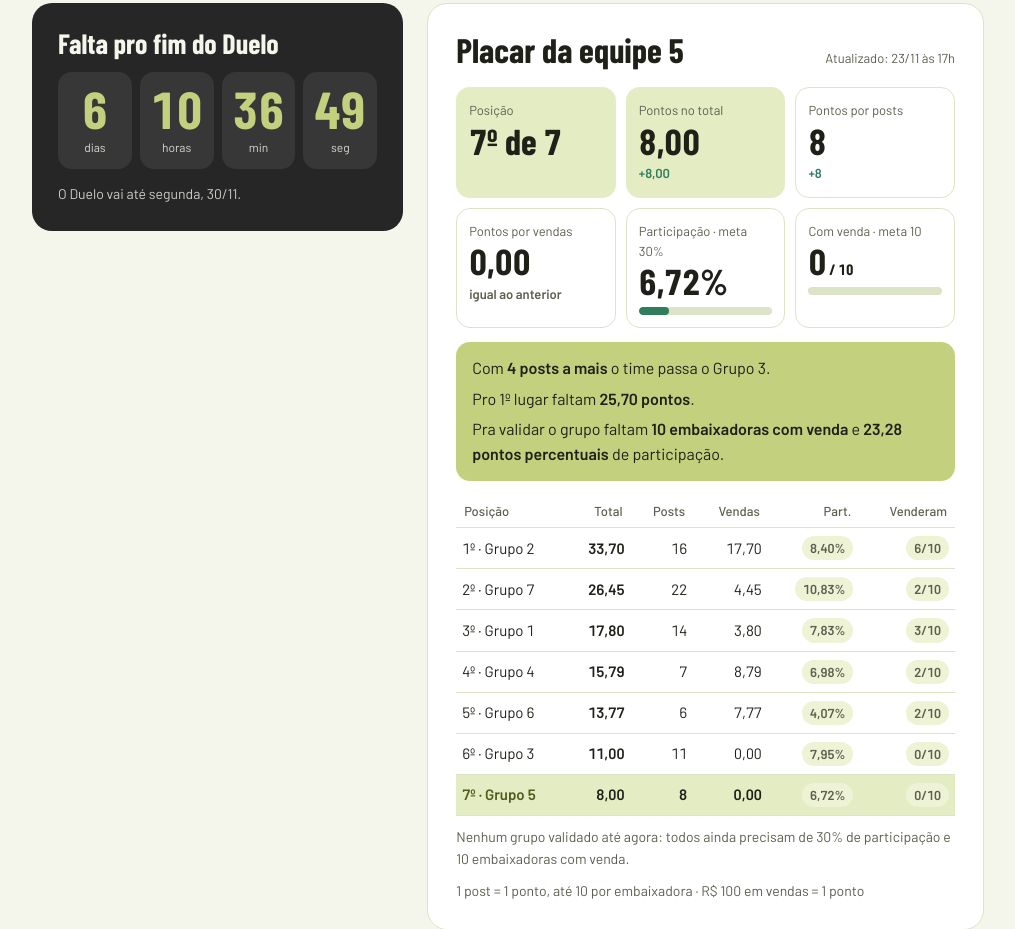
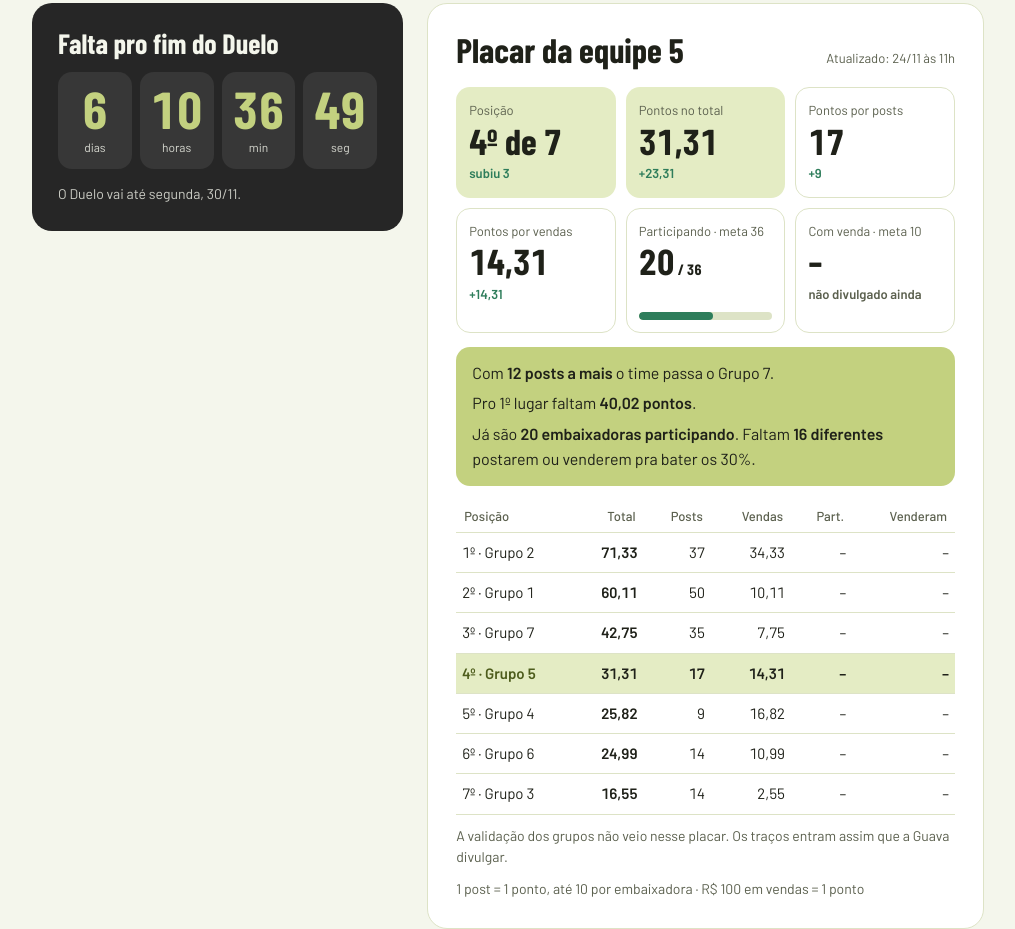
Before and after one commit to jhenifferal/Guava-Embaixadora-5, a plain HTML site: page index.html in a window 1280 px wide. Shown: the part 295-1224 px from the top of the page, without its empty margins (132-1147 px from the left). Drawn offline with nearby package versions, Linux system fonts and the light colour scheme; a web font is replaced by a local one.

Commit message:
Add files via upload

```diff
--- a/index.html
+++ b/index.html
@@ -81,7 +81,7 @@ legend{font-weight:500;font-size:15px;margin-bottom:6px;padding:0}
 .tile.main{background:var(--soft);border-color:transparent}
 .tile .k{font-size:13px;color:var(--muted)}
 .tile .v{font-family:var(--display);font-weight:800;font-size:36px;line-height:1.1;font-variant-numeric:tabular-nums lining-nums}
-.tile .d{font-size:13px;font-weight:600;white-space:nowrap}
+.tile .d{font-size:13px;font-weight:600}
 .d.up{color:var(--green)}.d.down{color:var(--err)}.d.eq{color:var(--muted)}
 .meter{height:8px;border-radius:99px;background:var(--line);overflow:hidden;margin-top:6px}
 .meter i{display:block;height:100%;background:var(--green);border-radius:99px}
@@ -292,21 +292,22 @@ footer{margin-top:28px;font-size:14px;color:var(--muted)}
   /* ===== PLACAR: atualize aqui a cada ranking da Guava =====
      atual: os números do ranking mais recente
      anterior: os números do ranking de antes (pra mostrar quanto mudou)
-     participacao em %, venderam = embaixadoras do grupo com pelo menos 1 venda */
+     participando / metaParticipacao: embaixadoras do grupo que já postaram ou venderam, e quantas o grupo precisa pros 30%
+     venderam: embaixadoras com pelo menos 1 venda (null quando a Guava não divulgou) */
   const PLACAR = {
-    atualizado: "23/11 às 17h",
-    atual:    {posicao: 7, total: 8.00, vendas: 0.00, posts: 8, participacao: 6.72, venderam: 0},
-    anterior: {posicao: null, total: 0, vendas: 0, posts: 0, participacao: 0, venderam: 0}
+    atualizado: "24/11 às 11h",
+    atual:    {posicao: 4, total: 31.31, vendas: 14.31, posts: 17, participando: 20, metaParticipacao: 36, venderam: null},
+    anterior: {posicao: 7, total: 8.00, vendas: 0.00, posts: 8, participando: null, metaParticipacao: 36, venderam: 0}
   };
-  /* Ranking de todos os grupos, igual ao placar da Guava */
+  /* Ranking de todos os grupos, igual ao placar da Guava (participacao e venderam: null quando não divulgado) */
   const RANKING = [
-    {grupo: "Grupo 2", posts: 16, vendas: 17.70, total: 33.70, participacao: 8.40, venderam: 6},
-    {grupo: "Grupo 7", posts: 22, vendas: 4.45, total: 26.45, participacao: 10.83, venderam: 2},
-    {grupo: "Grupo 1", posts: 14, vendas: 3.80, total: 17.80, participacao: 7.83, venderam: 3},
-    {grupo: "Grupo 4", posts: 7, vendas: 8.79, total: 15.79, participacao: 6.98, venderam: 2},
-    {grupo: "Grupo 6", posts: 6, vendas: 7.77, total: 13.77, participacao: 4.07, venderam: 2},
-    {grupo: "Grupo 3", posts: 11, vendas: 0.00, total: 11.00, participacao: 7.95, venderam: 0},
-    {grupo: "Grupo 5", posts: 8, vendas: 0.00, total: 8.00, participacao: 6.72, venderam: 0}
+    {grupo: "Grupo 2", posts: 37, vendas: 34.33, total: 71.33, participacao: null, venderam: null},
+    {grupo: "Grupo 1", posts: 50, vendas: 10.11, total: 60.11, participacao: null, venderam: null},
+    {grupo: "Grupo 7", posts: 35, vendas: 7.75, total: 42.75, participacao: null, venderam: null},
+    {grupo: "Grupo 5", posts: 17, vendas: 14.31, total: 31.31, participacao: null, venderam: null},
+    {grupo: "Grupo 4", posts: 9, vendas: 16.82, total: 25.82, participacao: null, venderam: null},
+    {grupo: "Grupo 6", posts: 14, vendas: 10.99, total: 24.99, participacao: null, venderam: null},
+    {grupo: "Grupo 3", posts: 14, vendas: 2.55, total: 16.55, participacao: null, venderam: null}
   ];
   const FIM = new Date("2026-11-30T23:59:59-03:00");
   /* Participantes: nome, Instagram, TikTok e no que a pessoa é boa (respostas do formulário) */
@@ -323,7 +324,8 @@ footer{margin-top:28px;font-size:14px;color:var(--muted)}
     {"nome": "Thata", "instagram": "Thaispezolato", "tiktok": "Thaispezolato", "boa": "Conteúdo"},
     {"nome": "Carol", "instagram": "@Carolcamppana", "tiktok": "@carolcamppana", "boa": "Vendas e conteúdo"},
     {"nome": "Luiza Fraga", "instagram": "@luizafragafl", "tiktok": "@luizafragafl", "boa": "Conteúdo"},
-    {"nome": "Mell", "instagram": "@mellziland", "tiktok": "@mellziland", "boa": "Vendas e conteúdo"}
+    {"nome": "Mell", "instagram": "@mellziland", "tiktok": "@mellziland", "boa": "Vendas e conteúdo"},
+    {"nome": "Lívia B", "instagram": "bianchii_liv", "tiktok": "Promoebeauty", "boa": "Vendas e conteúdo"}
   ];
   /* ===== fim da parte pra editar ===== */
 
@@ -345,8 +347,8 @@ footer{margin-top:28px;font-size:14px;color:var(--muted)}
     {k: "Pontos no total", v: n2(A.total), d: delta(A.total, P.total, n2), main: true},
     {k: "Pontos por posts", v: nf(A.posts), d: delta(A.posts, P.posts, nf)},
     {k: "Pontos por vendas", v: n2(A.vendas), d: delta(A.vendas, P.vendas, n2)},
-    {k: "Participação · meta 30%", v: n2(A.participacao) + "%", d: meter(A.participacao / 30 * 100)},
-    {k: "Com venda · meta 10", v: nf(A.venderam) + "<small style='font-size:15px'> / 10</small>", d: meter((A.venderam || 0) * 10, "warm")}
+    {k: "Participando · meta " + A.metaParticipacao, v: A.participando == null ? "–" : nf(A.participando) + "<small style='font-size:15px'> / " + A.metaParticipacao + "</small>", d: delta(A.participando, P.participando, nf) + meter((A.participando || 0) / A.metaParticipacao * 100)},
+    {k: "Com venda · meta 10", v: A.venderam == null ? "–" : nf(A.venderam) + "<small style='font-size:15px'> / 10</small>", d: A.venderam == null ? `<span class="d eq">não divulgado ainda</span>` : meter(A.venderam * 10, "warm")}
   ];
   document.getElementById("tiles").innerHTML = tiles.map(t => `<div class="tile${t.main ? " main" : ""}"><div class="k">${t.k}</div><div class="v">${t.v}</div>${t.d}</div>`).join("");
 
@@ -359,14 +361,17 @@ footer{margin-top:28px;font-size:14px;color:var(--muted)}
     dicas.push(`Com <b>${posts} posts a mais</b> o time passa o ${esc(acima.grupo)}.`);
     if (eu > 1) dicas.push(`Pro 1º lugar faltam <b>${n2(ord[0].total - ord[eu].total)} pontos</b>.`);
   } else if (eu === 0) dicas.push("O time está em <b>1º lugar</b>. Bora segurar!");
-  if (A.venderam < 10) dicas.push(`Pra validar o grupo faltam <b>${10 - A.venderam} embaixadoras com venda</b>${A.participacao < 30 ? ` e <b>${n2(30 - A.participacao)} pontos percentuais</b> de participação` : ""}.`);
+  const faltaPart = A.participando == null ? null : Math.max(0, A.metaParticipacao - A.participando);
+  if (faltaPart) dicas.push(`Já são <b>${A.participando} embaixadoras participando</b>. Faltam <b>${faltaPart} diferentes</b> postarem ou venderem pra bater os 30%.`);
+  if (A.venderam != null && A.venderam < 10) dicas.push(`Pra validar, faltam <b>${10 - A.venderam} embaixadoras com venda</b>.`);
   document.getElementById("dicas").innerHTML = dicas.map(d => `<p>${d}</p>`).join("");
 
   const pill = (ok, txt) => `<span class="pill ${ok ? "ok" : ""}">${txt}</span>`;
   document.getElementById("rk").innerHTML = `<thead><tr><th>Posição</th><th>Total</th><th>Posts</th><th>Vendas</th><th>Part.</th><th>Venderam</th></tr></thead><tbody>` +
-    ord.map((r, i) => `<tr class="${i === eu ? "me" : ""}"><td>${i + 1}º · ${esc(r.grupo)}</td><td><b>${n2(r.total)}</b></td><td>${nf(r.posts)}</td><td>${n2(r.vendas)}</td><td>${pill(r.participacao >= 30, n2(r.participacao) + "%")}</td><td>${pill(r.venderam >= 10, r.venderam + "/10")}</td></tr>`).join("") + "</tbody>";
+    ord.map((r, i) => `<tr class="${i === eu ? "me" : ""}"><td>${i + 1}º · ${esc(r.grupo)}</td><td><b>${n2(r.total)}</b></td><td>${nf(r.posts)}</td><td>${n2(r.vendas)}</td><td>${r.participacao == null ? "–" : pill(r.participacao >= 30, n2(r.participacao) + "%")}</td><td>${r.venderam == null ? "–" : pill(r.venderam >= 10, r.venderam + "/10")}</td></tr>`).join("") + "</tbody>";
+  const semValid = RANKING.every(r => r.participacao == null && r.venderam == null);
   const validados = RANKING.filter(r => r.participacao >= 30 && r.venderam >= 10).length;
-  document.getElementById("valid").textContent = validados ? `${validados} ${validados === 1 ? "grupo validado" : "grupos validados"} até agora.` : "Nenhum grupo validado até agora: todos ainda precisam de 30% de participação e 10 embaixadoras com venda.";
+  document.getElementById("valid").textContent = semValid ? "A validação dos grupos não veio nesse placar. Os traços entram assim que a Guava divulgar." : validados ? `${validados} ${validados === 1 ? "grupo validado" : "grupos validados"} até agora.` : "Nenhum grupo validado até agora: todos ainda precisam de 30% de participação e 10 embaixadoras com venda.";
 
   const handle = v => {
     v = String(v || "").trim();
```
